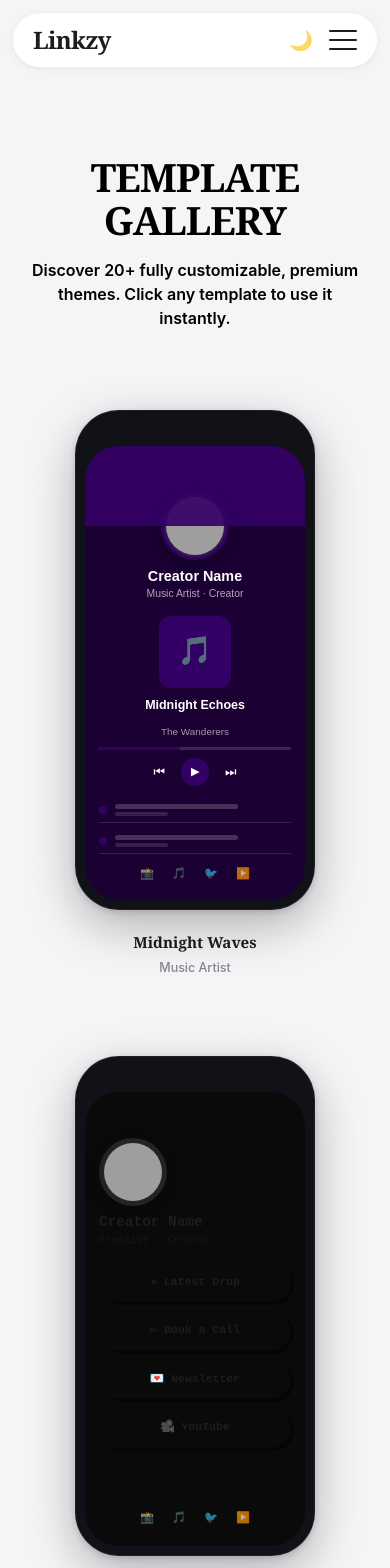
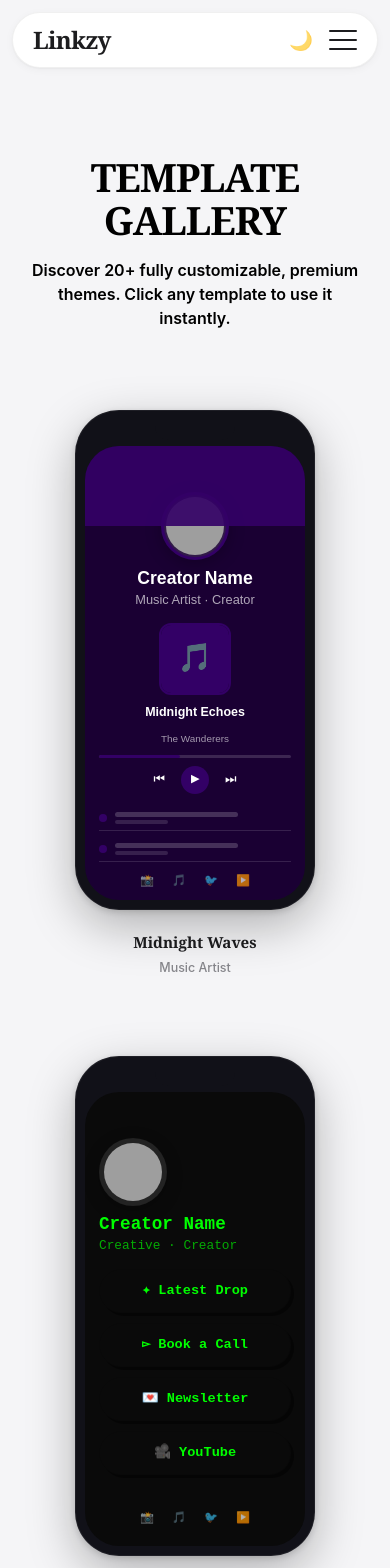
Before and after one commit to SumitZen/linkzyy, a React (Vite) app: page /templates in a window 390 px wide. Shown: the top 1568 px of the page. Built offline with nearby package versions, Linux system fonts and the light colour scheme; no server answers; grey boxes are pictures that could not be loaded.

Commit message:
fix: template color palettes and mobile layout squishing

```diff
--- a/src/components/TemplateCard.module.css
+++ b/src/components/TemplateCard.module.css
@@ -387,24 +387,20 @@
         margin-top: -34px;
     }
 
-    .avatarFallback {
-        font-size: 1.6rem;
-    }
-
-    .profileName {
+    .title {
         font-size: 1.1rem;
         margin-top: 8px;
     }
 
-    .profileBio {
+    .bio {
         font-size: 0.8rem;
     }
 
-    .mockupLinks {
+    .linkList {
         gap: 10px;
     }
 
-    .mockupLink {
+    .mockLink {
         height: 44px;
         font-size: 0.85rem;
         border-radius: 12px;
--- a/src/components/TemplatesShowcase.module.css
+++ b/src/components/TemplatesShowcase.module.css
@@ -158,32 +158,25 @@
 
 @media (max-width: 768px) {
     .masonryWrapper {
-        gap: 16px;
+        gap: 24px;
+        flex-direction: column;
+        align-items: center;
     }
 
     .mockupCard {
-        width: 180px;
-        height: 380px;
-    }
-
-    .innerAvatar {
-        width: 56px;
-        height: 56px;
-    }
-
-    .innerName {
-        font-size: 0.9rem;
+        width: 250px;
+        height: 500px;
     }
 }
 
 @media (max-width: 480px) {
     .masonryWrapper {
-        gap: 12px;
+        gap: 24px;
     }
 
     .mockupCard {
-        width: 155px;
-        height: 340px;
+        width: 250px;
+        height: 500px;
     }
 }
 
--- a/src/pages/TemplatesPage.tsx
+++ b/src/pages/TemplatesPage.tsx
@@ -13,7 +13,7 @@ const templatesList: ThemeConfig[] = [
     },
     {
         id: '2-acid', name: 'Acid Rain', category: 'Creative',
-        bg: 'var(--accent-yellow)', screenBg: '#0A0A0A', textColor: 'var(--accent-green)', btnBg: 'transparent', btnText: 'var(--accent-green)',
+        bg: '#DFFF00', screenBg: '#0A0A0A', textColor: '#00FF00', btnBg: 'transparent', btnText: '#00FF00',
         borderFormat: 'thin', shadowFormat: 'hard', fontFamily: 'monospace', layoutType: 'left'
     },
     {
@@ -28,7 +28,7 @@ const templatesList: ThemeConfig[] = [
     },
     {
         id: '5-neon', name: 'Neon City', category: 'Tech / Gaming',
-        bg: 'var(--black)', screenBg: 'var(--black)', textColor: 'var(--accent-pink)', btnBg: 'var(--accent-blue)', btnText: 'var(--black)',
+        bg: 'var(--black)', screenBg: 'var(--black)', textColor: '#FF00FF', btnBg: '#00FFFF', btnText: 'var(--black)',
         borderFormat: 'thick', shadowFormat: 'hard', fontFamily: 'monospace', layoutType: 'centered'
     },
     {
@@ -48,7 +48,7 @@ const templatesList: ThemeConfig[] = [
     },
     {
         id: '9-y2k', name: 'Y2K Glitch', category: 'Fashion',
-        bg: 'var(--accent-blue)', screenBg: 'var(--white)', textColor: 'var(--black)', btnBg: 'var(--accent-pink)', btnText: 'var(--white)',
+        bg: '#0000FF', screenBg: 'var(--white)', textColor: 'var(--black)', btnBg: '#FF00FF', btnText: 'var(--white)',
         borderFormat: 'thick', shadowFormat: 'hard', fontFamily: 'monospace', layoutType: 'centered'
     },
     {
```
